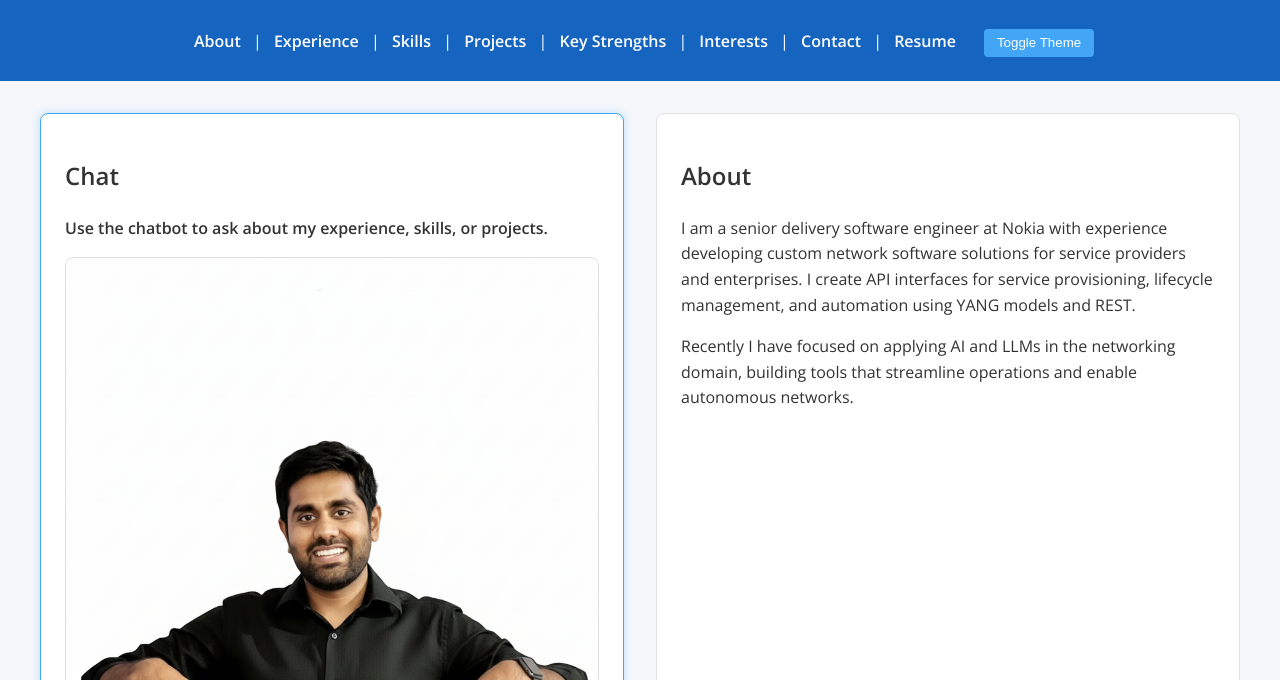
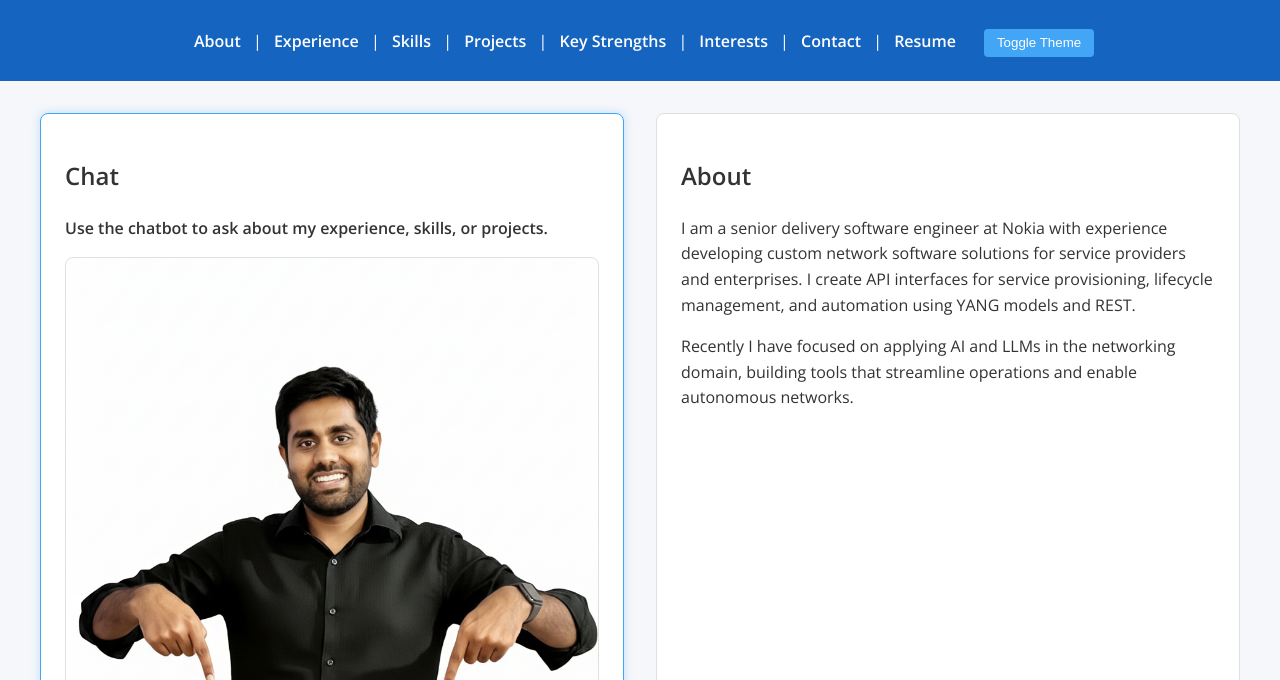
Before and after one commit to avinash040/Home, a website: page index.html in a window 1280 px wide. Shown: the part 120-800 px from the top of the page. Drawn offline with nearby package versions, Linux system fonts and the light colour scheme.

Commit message:
Adjust chat image position

```diff
--- a/styles.css
+++ b/styles.css
@@ -134,7 +134,7 @@ section {
   background-color: var(--color-card-bg);
   background-image: url('Gemini_Generated_Image.png');
   background-size: cover;
-  background-position: center 20%;
+  background-position: center 45%;
   background-repeat: no-repeat;
   border-radius: 8px;
 }
```
